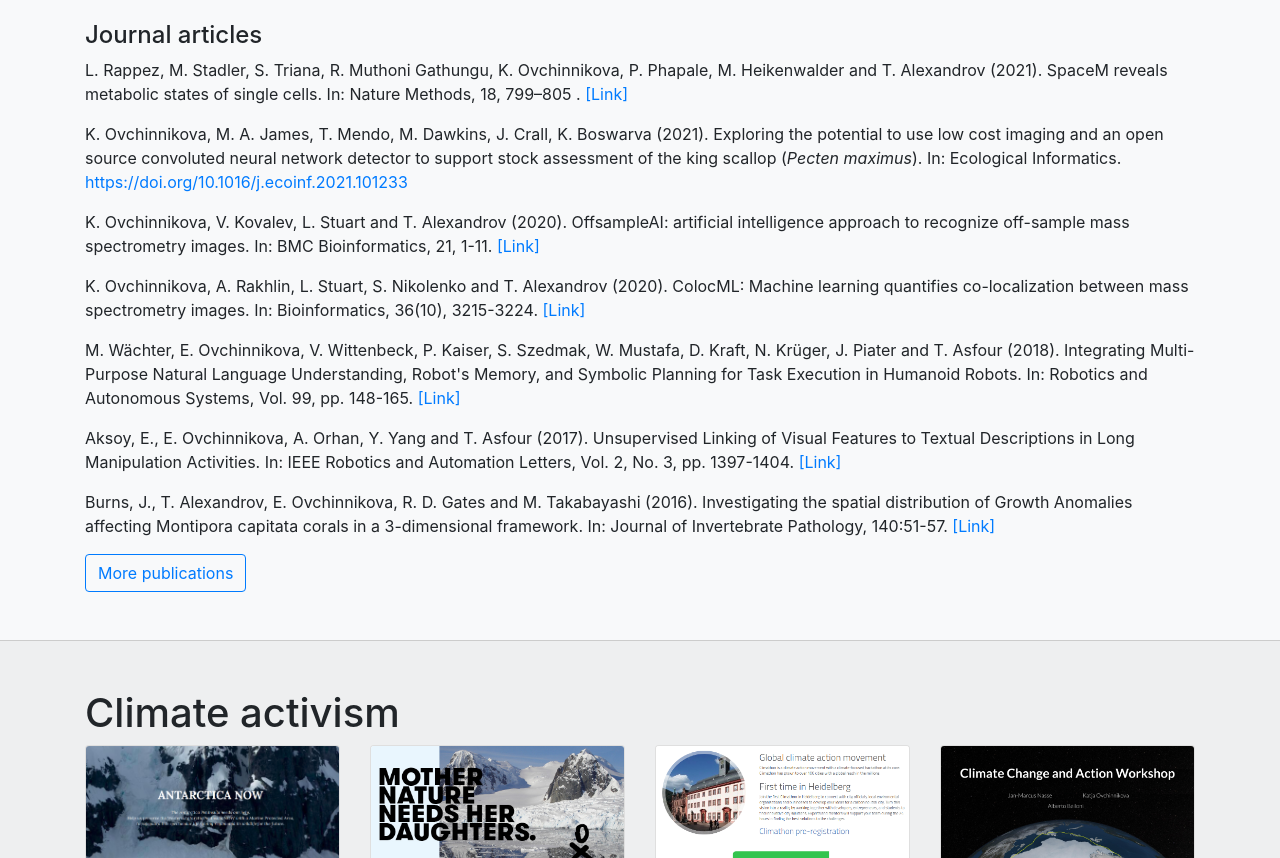
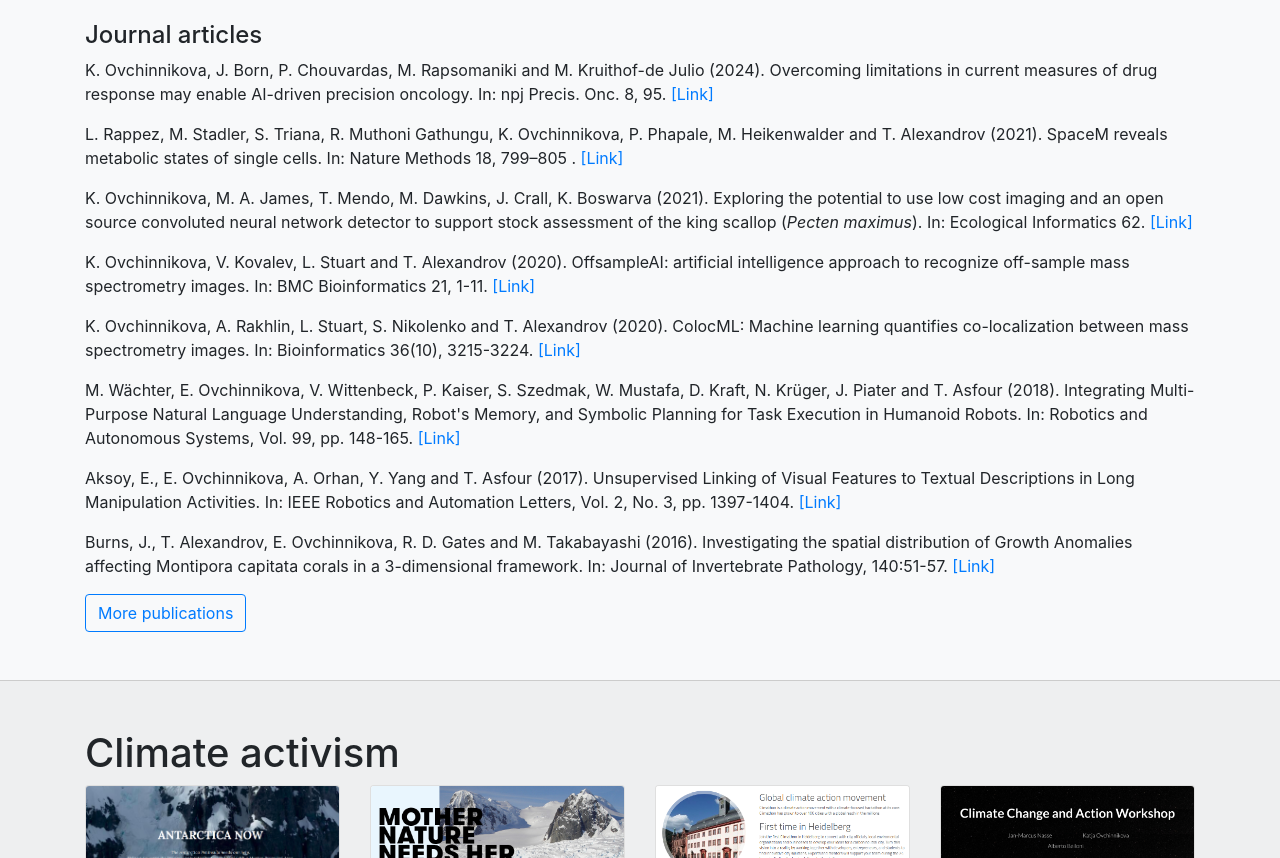
Before and after one commit to eovchinn/eovchinn.github.io, a website: page index.html in a window 1280 px wide. Shown: the part 4154-5012 px from the top of the page. Drawn offline with Linux system fonts and the light colour scheme.

Commit message:
pubs updated

```diff
--- a/index.html
+++ b/index.html
@@ -312,13 +312,16 @@
       </table>
       <br>
         <h4>Journal articles</h4>
-<p>L. Rappez, M. Stadler, S. Triana, R. Muthoni Gathungu, K. Ovchinnikova, P. Phapale, M. Heikenwalder and T. Alexandrov (2021). SpaceM reveals metabolic states of single cells. In: Nature Methods, 18, 799–805 . <a href="https://www.nature.com/articles/s41592-021-01198-0">[Link]</a></p>
 
-<p>K. Ovchinnikova, M. A. James, T. Mendo, M. Dawkins, J. Crall, K. Boswarva (2021). Exploring the potential to use low cost imaging and an open source convoluted neural network detector to support stock assessment of the king scallop (<i>Pecten maximus</i>). In: Ecological Informatics. <a href="https://doi.org/10.1016/j.ecoinf.2021.101233">https://doi.org/10.1016/j.ecoinf.2021.101233</a></p>
+<p>K. Ovchinnikova, J. Born, P. Chouvardas, M. Rapsomaniki and M. Kruithof-de Julio (2024). Overcoming limitations in current measures of drug response may enable AI-driven precision oncology. In: npj Precis. Onc. 8, 95. <a href="https://www.nature.com/articles/s41698-024-00583-0">[Link]</a></p>
 
-<p>K. Ovchinnikova, V. Kovalev, L. Stuart and T. Alexandrov (2020). OffsampleAI: artificial intelligence approach to recognize off-sample mass spectrometry images. In: BMC Bioinformatics, 21, 1-11. <a href="https://doi.org/10.1186/s12859-020-3425-x">[Link]</a></p>
+<p>L. Rappez, M. Stadler, S. Triana, R. Muthoni Gathungu, K. Ovchinnikova, P. Phapale, M. Heikenwalder and T. Alexandrov (2021). SpaceM reveals metabolic states of single cells. In: Nature Methods 18, 799–805 . <a href="https://www.nature.com/articles/s41592-021-01198-0">[Link]</a></p>
 
-<p>K. Ovchinnikova, A. Rakhlin, L. Stuart, S. Nikolenko and T. Alexandrov (2020). ColocML: Machine learning quantifies co-localization between mass spectrometry images. In: Bioinformatics, 36(10), 3215-3224. <a href="https://doi.org/10.1093/bioinformatics/btaa085">[Link]</a></p>
+<p>K. Ovchinnikova, M. A. James, T. Mendo, M. Dawkins, J. Crall, K. Boswarva (2021). Exploring the potential to use low cost imaging and an open source convoluted neural network detector to support stock assessment of the king scallop (<i>Pecten maximus</i>). In: Ecological Informatics 62. <a href="https://doi.org/10.1016/j.ecoinf.2021.101233">[Link]</a></p>
+
+<p>K. Ovchinnikova, V. Kovalev, L. Stuart and T. Alexandrov (2020). OffsampleAI: artificial intelligence approach to recognize off-sample mass spectrometry images. In: BMC Bioinformatics 21, 1-11. <a href="https://doi.org/10.1186/s12859-020-3425-x">[Link]</a></p>
+
+<p>K. Ovchinnikova, A. Rakhlin, L. Stuart, S. Nikolenko and T. Alexandrov (2020). ColocML: Machine learning quantifies co-localization between mass spectrometry images. In: Bioinformatics 36(10), 3215-3224. <a href="https://doi.org/10.1093/bioinformatics/btaa085">[Link]</a></p>
 
 <p>M. Wächter, E. Ovchinnikova, V. Wittenbeck, P. Kaiser, S. Szedmak, W. Mustafa, D. Kraft, N. Krüger, J. Piater and T. Asfour (2018). Integrating Multi-Purpose Natural Language Understanding, Robot's Memory, and Symbolic Planning for Task Execution in Humanoid Robots. In: Robotics and Autonomous Systems,  Vol. 99, pp. 148-165. <a href="https://www.sciencedirect.com/science/article/pii/S092188901730074X">[Link]</a></p>
 
```
Also changed, not shown: 1 other file.
